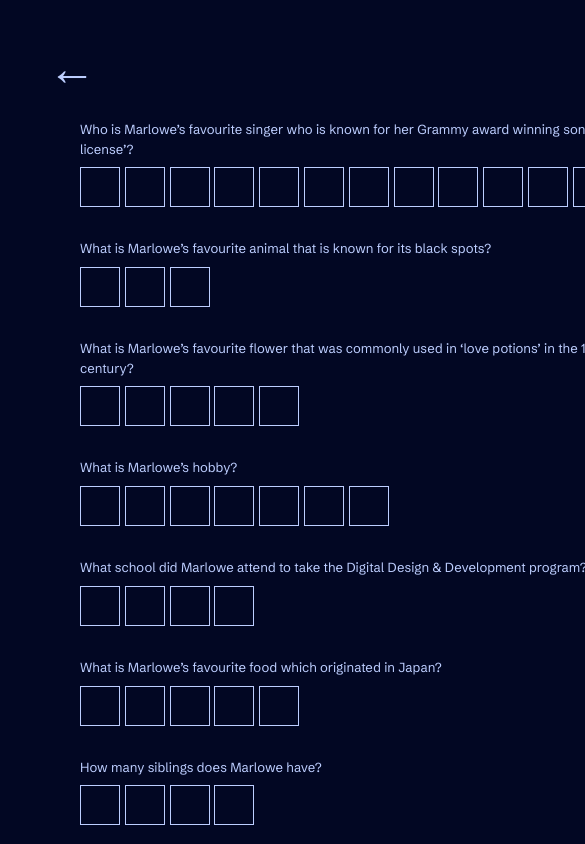
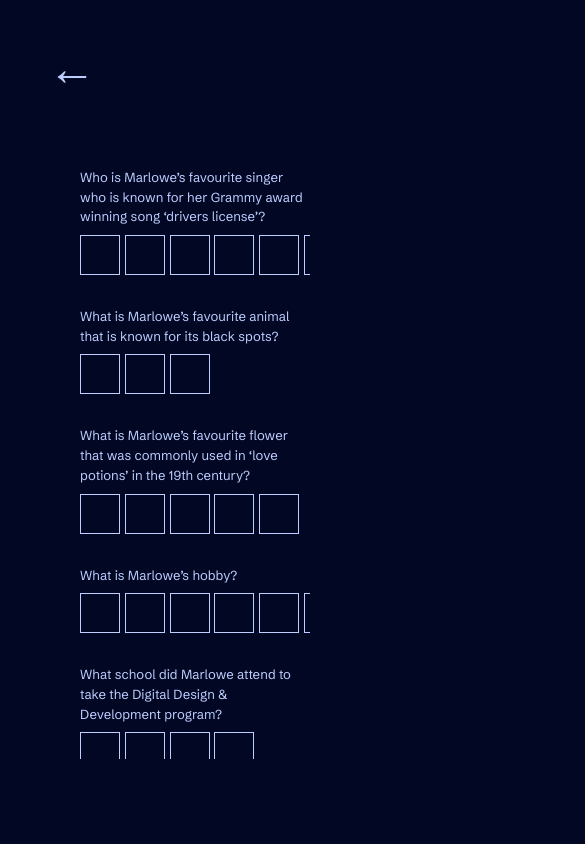
Before and after one commit to marlowereyes/marlowe-arcade, a Next.js app: page /crossword in a window 390 px wide. Shown: the top 844 px of the page, 585 px wide, since content can reach past the window. Built offline with nearby package versions, Linux system fonts and the light colour scheme.

Commit message:
more styling for the crossword

```diff
--- a/src/app/crossword/page.js
+++ b/src/app/crossword/page.js
@@ -95,7 +95,7 @@ export default function Crossword() {
         <div className={styles.characterOnboarding}>
         {name && (
           <h2>
-            Let's win this {name}!
+            Go {name}!
           </h2>
         )}
           {imageName && (
--- a/src/styles/Crossword.module.css
+++ b/src/styles/Crossword.module.css
@@ -2,6 +2,9 @@
   display: flex;
   flex-direction: column;
   gap: 2rem;
+  width: 75%;
+  max-height: 70vh;
+  overflow-y: auto;
 }
 
 .questionBlock {
@@ -12,7 +15,7 @@
 
 .inputContainer {
   display: flex;
-    gap: 0.3rem
+  gap: 0.3rem;
 }
 
 .inputContainer input {
@@ -33,10 +36,54 @@
   display: flex;
   flex-direction: column;
   align-items: center;
-    gap: 1rem;
 }
+
+.crosswordContainer::-webkit-scrollbar {
+  width: 6px;
+  height: 6px;
+}
+
+.crosswordContainer::-webkit-scrollbar-track {
+  background: var(--foreground);
+}
+
+.crosswordContainer::-webkit-scrollbar-thumb {
+  background-color: var(--blue);
+  border-radius: 3px;
+  border: 2px solid var(--blue);
+}
+
 
 .container {
   display: flex;
   justify-content: space-between;
+  gap: 1rem;
 }
+
+.characterOnboarding img {
+  width: 70px;
+}
+
+@media (min-width: 667px) and (max-width: 1024px)  {
+  .container {
+    display: flex;
+    flex-direction: column-reverse;
+    gap: 3rem;
+  }
+  .crosswordContainer {
+    width: 100%;
+    overflow-y: hidden;
+  }
+}
+
+@media (max-width: 667px) {
+  .container {
+    display: flex;
+    flex-direction: column-reverse;
+    gap: 3rem;
+  }
+  .crosswordContainer {
+    width: 100%;
+    overflow-y: hidden;
+  }
+}
--- a/src/styles/Intro.module.css
+++ b/src/styles/Intro.module.css
@@ -12,11 +12,11 @@
 .characterOnboarding {
     display: flex;
     align-items: center;
-    gap: 2rem;
 }
 
-.characterOnboarding h1 {
+.characterOnboarding h2 {
     text-align: center;
+    margin-bottom: 5rem;
 }
 
 .characterOnboarding button {
--- a/src/styles/globals.css
+++ b/src/styles/globals.css
@@ -42,6 +42,7 @@ h3 {
 
   h2 {
     font-size: 2rem;
+    text-align: center;
   }
 
   h3 {
```
Lines whose indentation alone changed are shown as unchanged.
